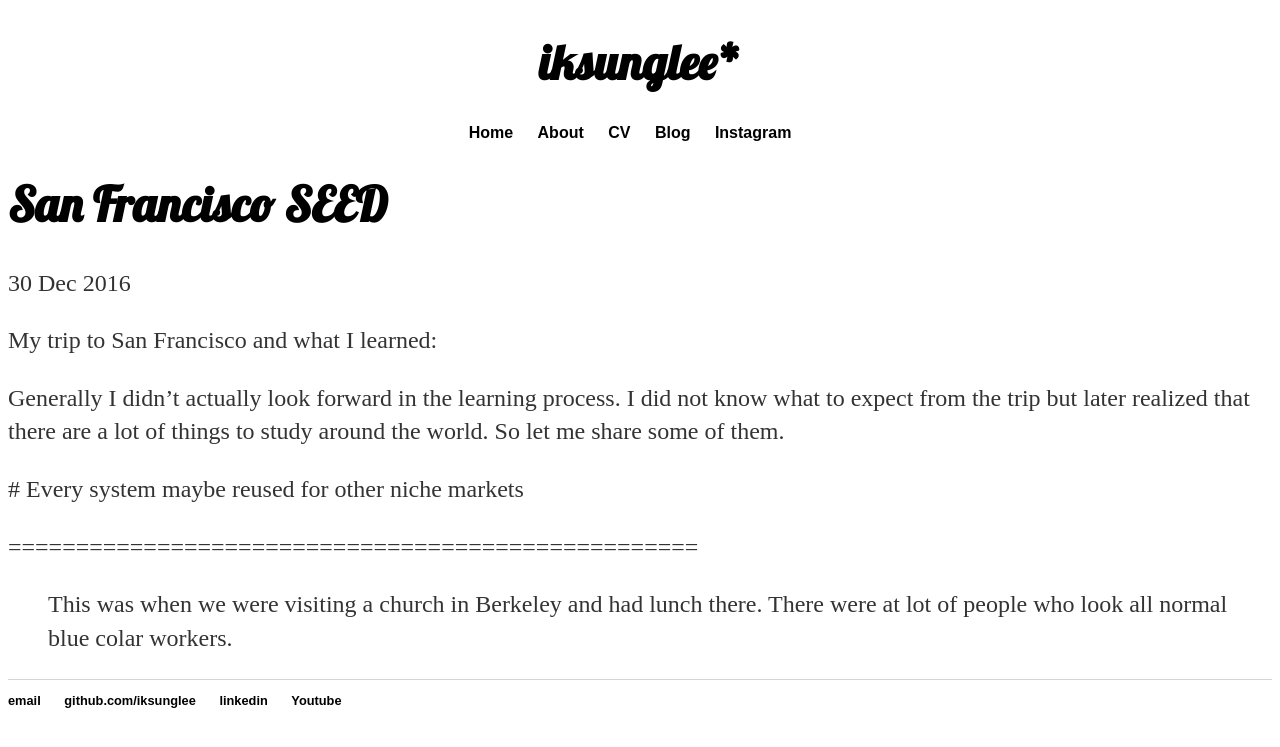
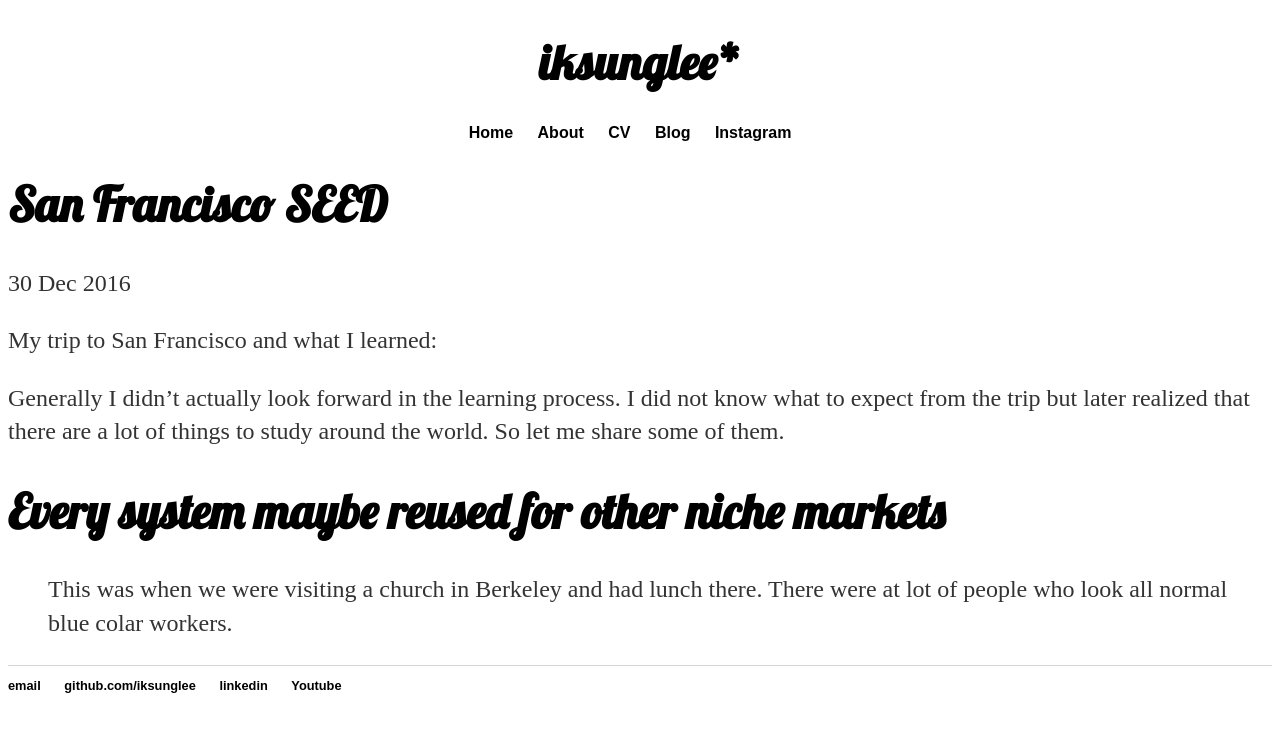
Before and after one commit to iksunglee/iksunglee.github.io, a Jekyll site: the page built from _posts/2017-02-06-San-Francisco-Trip.md, in a window 1280 px wide. Shown: the top 747 px of the page. Built offline with Jekyll 4.4.1, drawn with Linux system fonts in a browser that asks for light colours.

```diff
--- a/_posts/2017-02-06-San-Francisco-Trip.md
+++ b/_posts/2017-02-06-San-Francisco-Trip.md
@@ -9,9 +9,8 @@ My trip to San Francisco and what I learned:
 
 Generally I didn't actually look forward in the learning process. I did not know what to expect from the trip but later realized that there are a lot of things to study around the world. So let me share some of them.
 
-  # Every system maybe reused for other niche markets
-
-  ===================================================
+Every system maybe reused for other niche markets
+=================================================
 
    > This was when we were visiting a church in Berkeley and had lunch there. There were at lot of people
    who look all normal blue colar workers.
```
